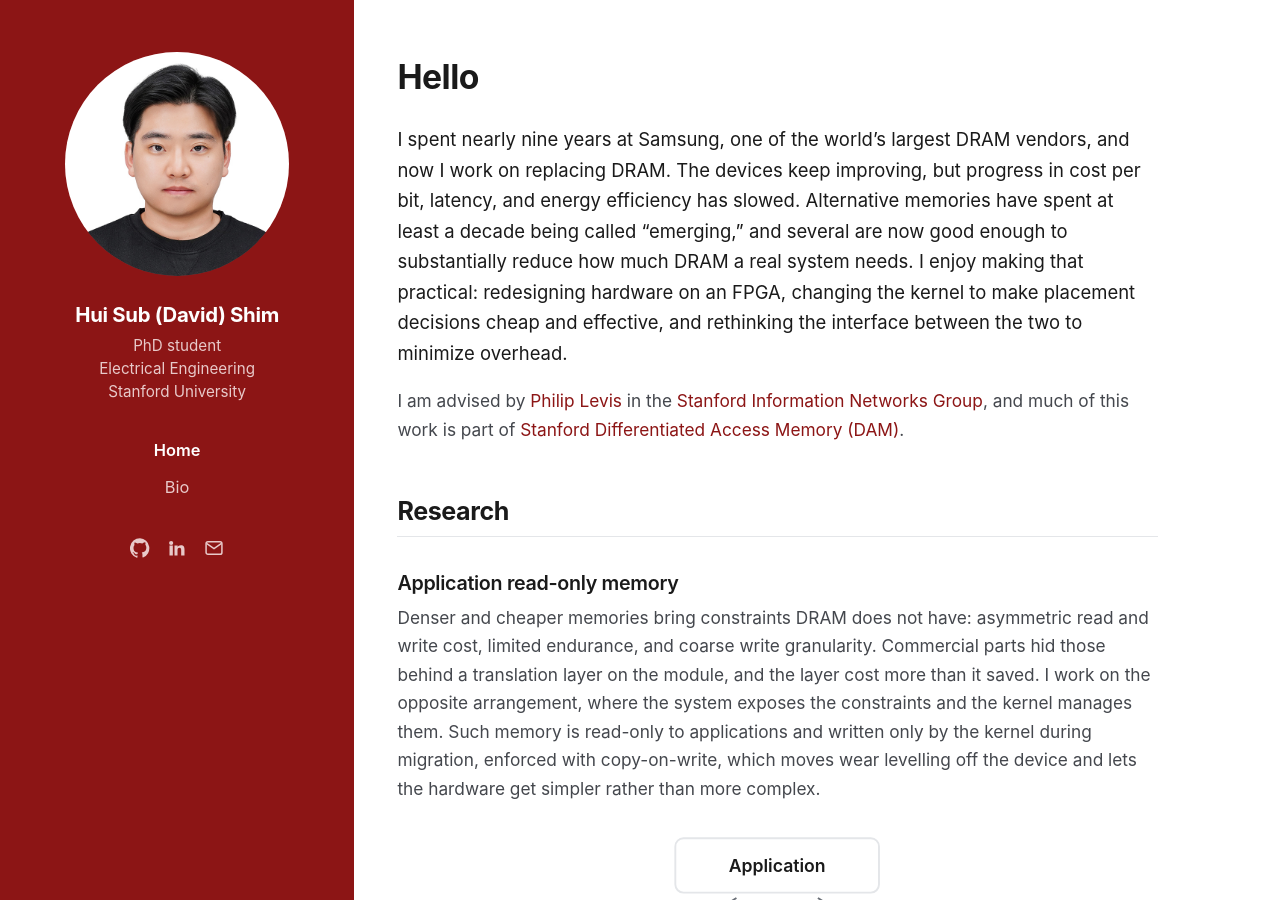
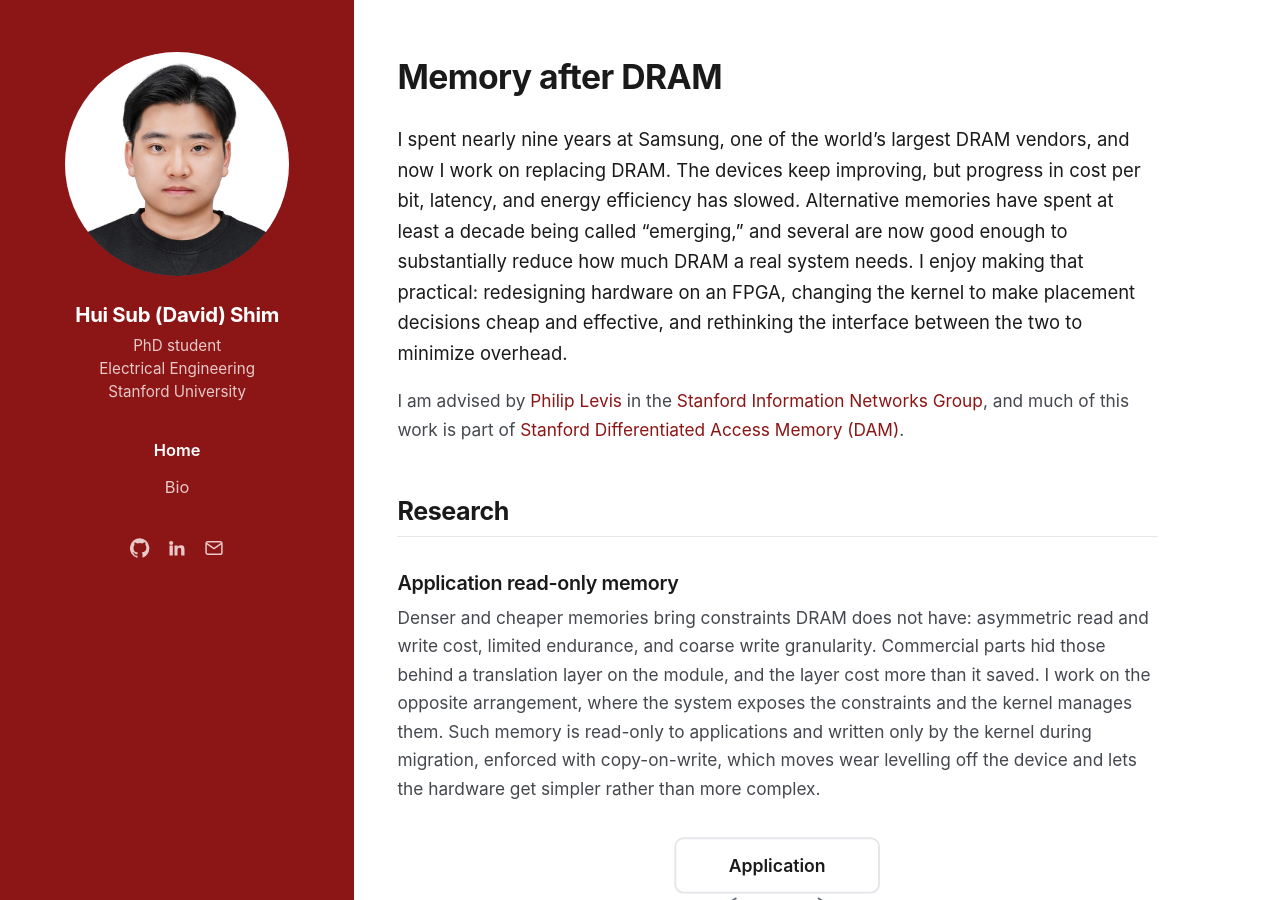
Before and after one commit to davidshim0/davidshim0.github.io, a Jekyll site: the page built from index.html, in a window 1280 px wide and 900 px high. Built offline with Jekyll 4.4.1, drawn with Linux system fonts in a browser that asks for light colours.

Commit message:
BBA before BA at UT Austin; page title is Memory after DRAM
Co-Authored-By: Claude Opus 5 <noreply@anthropic.com>

```diff
--- a/bio.html
+++ b/bio.html
@@ -25,8 +25,8 @@ description: "Education, industry background and awards for Hui Sub (David) Shim
     <span class="entry-when">December 2012</span>
   </div>
   <ul>
+    <li>Bachelor of Business Administration, High Honors</li>
     <li>Bachelor of Arts, Economics, Highest Honors</li>
-    <li>Bachelor of Business Administration, High Honors</li>
     <li>Minor in Mathematics</li>
     <li>Overall GPA: 3.95/4.00</li>
   </ul>
--- a/index.html
+++ b/index.html
@@ -3,7 +3,7 @@ layout: default
 show_title: false
 ---
 
-<h1 class="page-title">Hello</h1>
+<h1 class="page-title">Memory after DRAM</h1>
 
 <p class="lede">
   I spent nearly nine years at Samsung, one of the world’s largest DRAM
```
